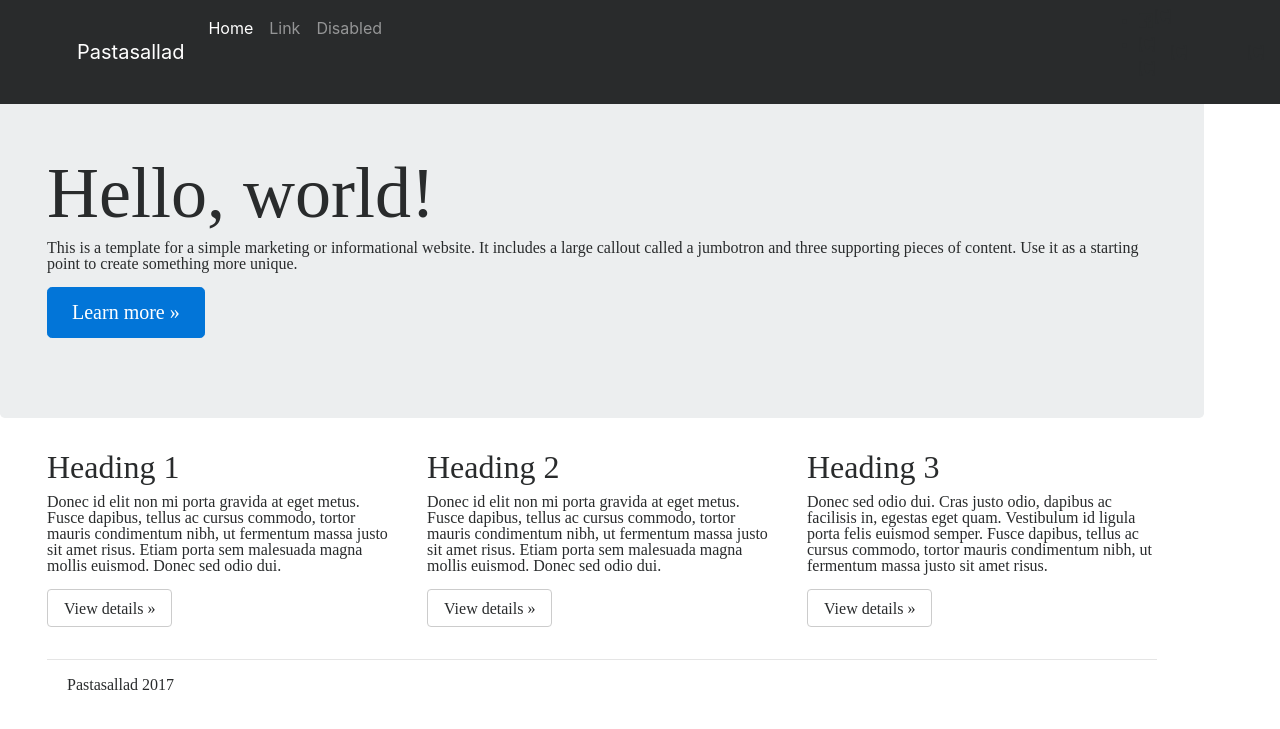
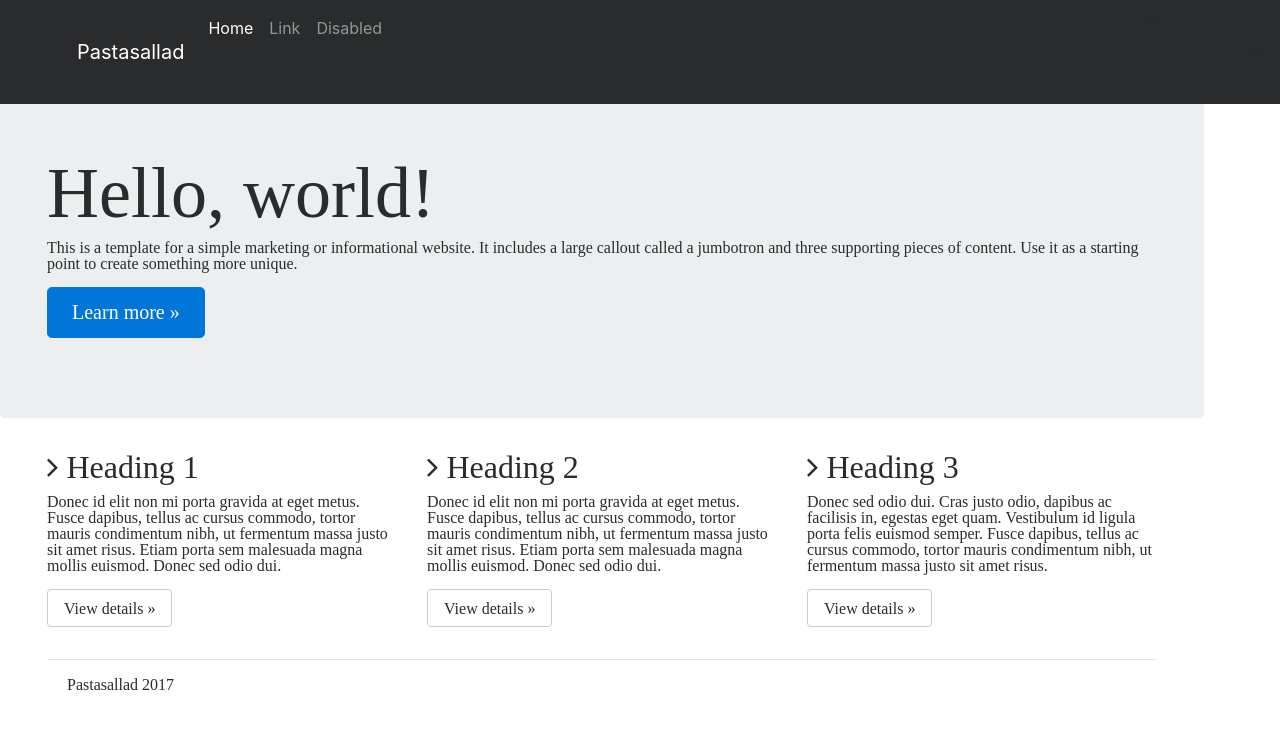
Before and after one commit to Pastasallad/pastasallad.github.io, a Jekyll site: the page built from index.html, in a window 1280 px wide. Shown: the top 729 px of the page. Built offline with Jekyll 4.4.1, drawn with Linux system fonts in a browser that asks for light colours; nearby versions of some CDN libraries.

Commit message:
Update index.html

```diff
--- a/index.html
+++ b/index.html
@@ -13,17 +13,17 @@ title: Hello World!
 <div class="container">
       <div class="row">
       <div class="col-md-4">
-            <h2>Heading 1</h2>
+            <h2><i class="fa fa-angle-right"></i> Heading 1</h2>
         <p>Donec id elit non mi porta gravida at eget metus. Fusce dapibus, tellus ac cursus commodo, tortor mauris condimentum nibh, ut fermentum massa justo sit amet risus. Etiam porta sem malesuada magna mollis euismod. Donec sed odio dui. </p>
         <p><a class="btn btn-secondary" href="#" role="button">View details &raquo;</a></p>
       </div>
       <div class="col-md-4">
-        <h2>Heading 2</h2>
+        <h2><i class="fa fa-angle-right"></i> Heading 2</h2>
         <p>Donec id elit non mi porta gravida at eget metus. Fusce dapibus, tellus ac cursus commodo, tortor mauris condimentum nibh, ut fermentum massa justo sit amet risus. Etiam porta sem malesuada magna mollis euismod. Donec sed odio dui. </p>
         <p><a class="btn btn-secondary" href="#" role="button">View details &raquo;</a></p>
       </div>
       <div class="col-md-4">
-        <h2>Heading 3</h2>
+        <h2><i class="fa fa-angle-right"></i> Heading 3</h2>
         <p>Donec sed odio dui. Cras justo odio, dapibus ac facilisis in, egestas eget quam. Vestibulum id ligula porta felis euismod semper. Fusce dapibus, tellus ac cursus commodo, tortor mauris condimentum nibh, ut fermentum massa justo sit amet risus.</p>
         <p><a class="btn btn-secondary" href="#" role="button">View details &raquo;</a></p>
       </div>
```
